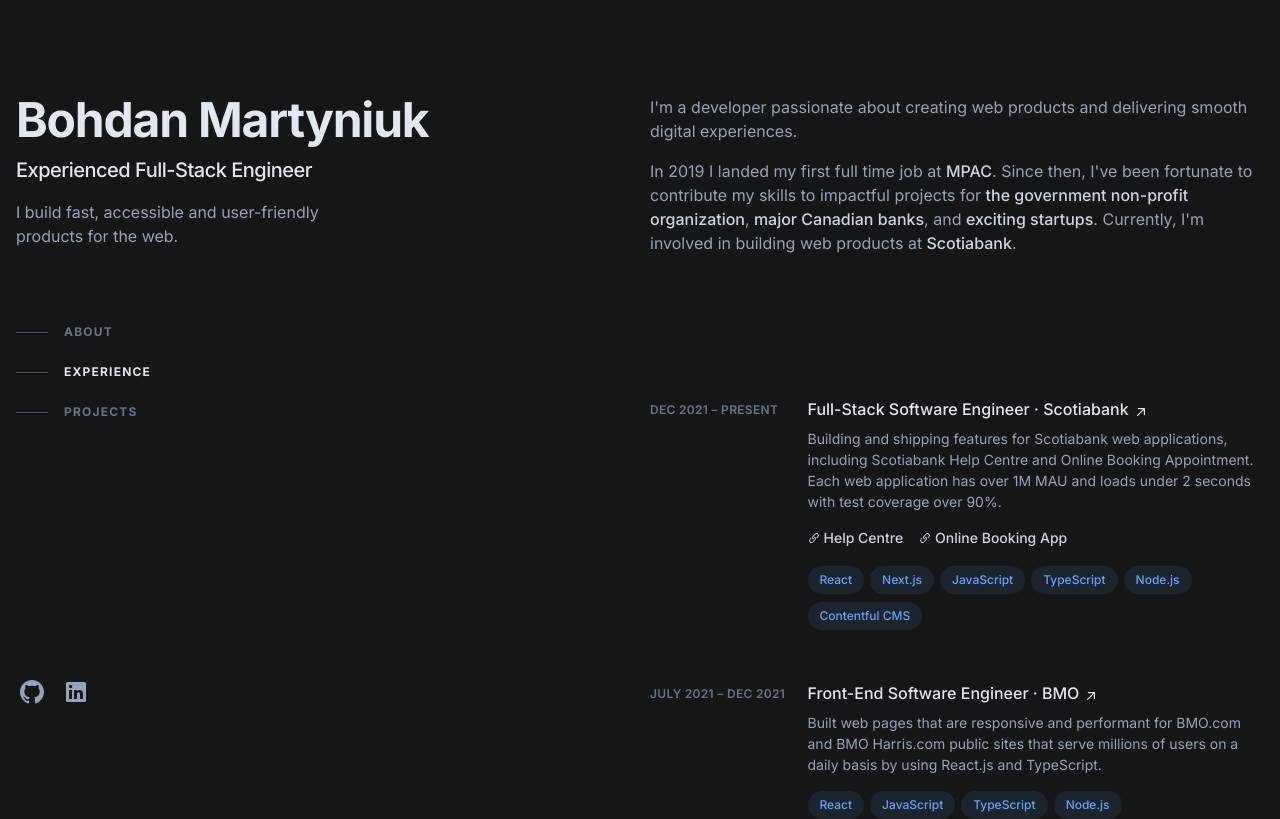
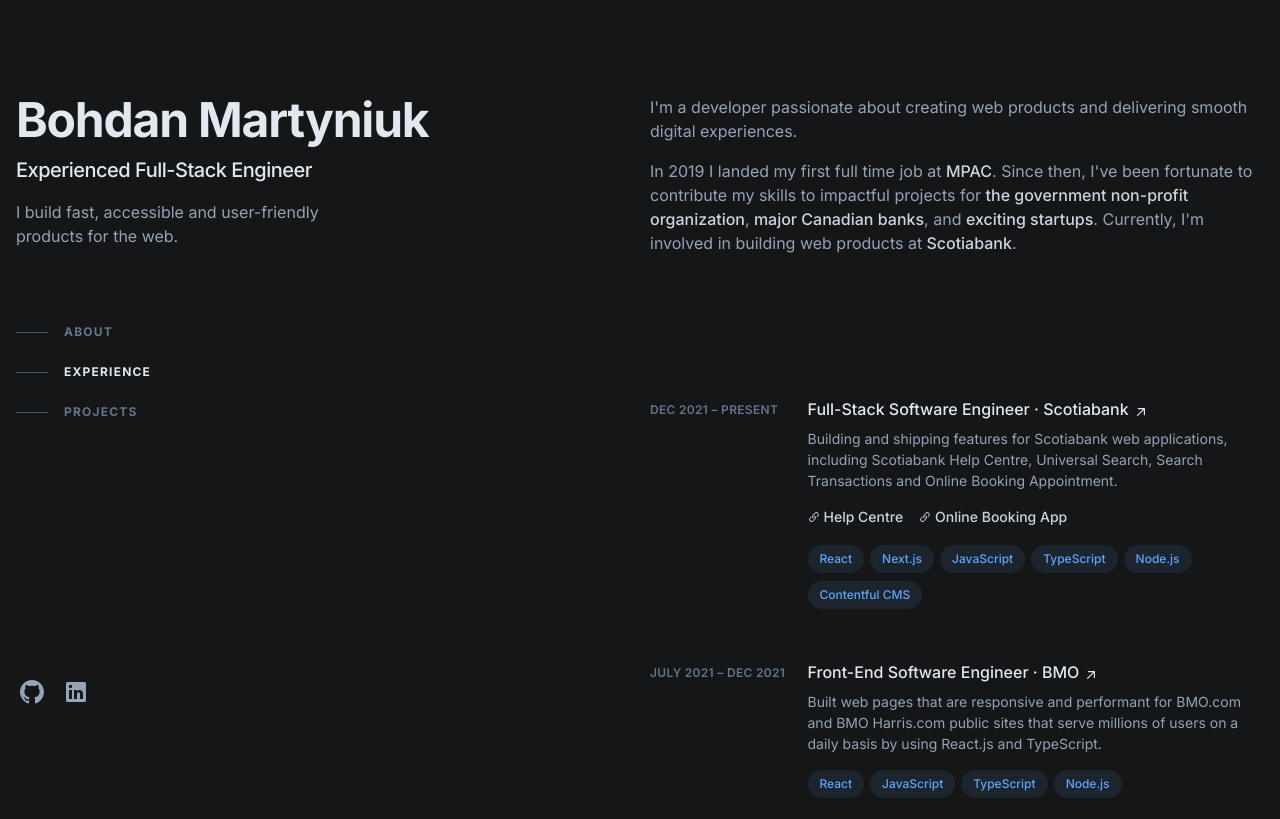
Before and after one commit to Bohdan08/v3, a Next.js app: page / in a window 1280 px wide. Shown: the top 819 px of the page. Built offline with nearby package versions, Linux system fonts and the light colour scheme.

Commit message:
feat: reduce job description

```diff
--- a/src/app/experience.tsx
+++ b/src/app/experience.tsx
@@ -7,10 +7,7 @@
     company: "Scotiabank",
     companyLink: "https://www.scotiabank.com",
     description: `Building and shipping features for Scotiabank web applications,
-                  including Scotiabank Help Centre and Online Booking Appointment.
-                  Each web application has over 1M MAU and
-                  loads under 2 seconds with test coverage
-                  over 90%.`,
+                  including Scotiabank Help Centre, Universal Search, Search Transactions and Online Booking Appointment.`,
     projects: [
       { name: "Help Centre", link: "https://help.scotiabank.com" },
       {
```
